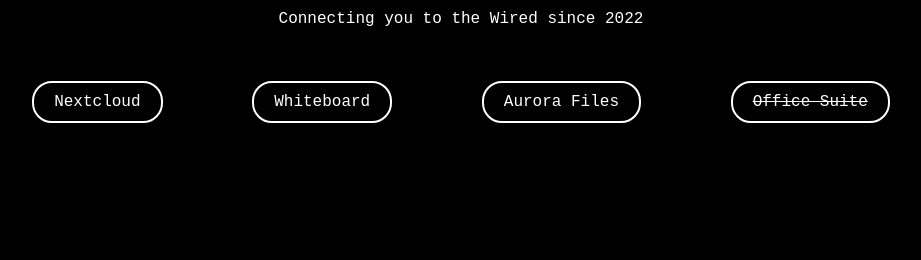
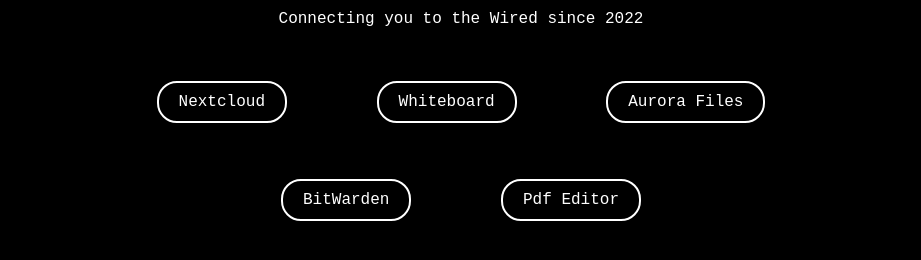
Before and after one commit to git-malik/nasky, a plain HTML site: page index.html in a window 1280 px wide. Shown: the part 152-412 px from the top of the page, without its empty margins (179-1100 px from the left). Drawn offline with Linux system fonts and the light colour scheme.

Commit message:
Updated Services

```diff
--- a/index.html
+++ b/index.html
@@ -19,7 +19,10 @@
         <li class="col"><a href="https://nc.nasky.ddns.net/">Nextcloud</a></li>
         <li class="col"><a href="https://draw.nasky.ddns.net/">Whiteboard</a></li>
         <li class="col"><a href="https://aurora.nasky.ddns.net/">Aurora Files</a></li>
-        <li class="col disable"><a href="https://onlyoffice.nasky.ddns.net/">Office Suite</a></li>
+    </ul>
+    <ul class="row">
+        <li class="col"><a href="https://vault.nasky.ddns.net/">BitWarden</a></li>
+        <li class="col"><a href="https://spdf.nasky.ddns.net/">Pdf Editor</a></li>
     </ul>
 </body>
 
```
